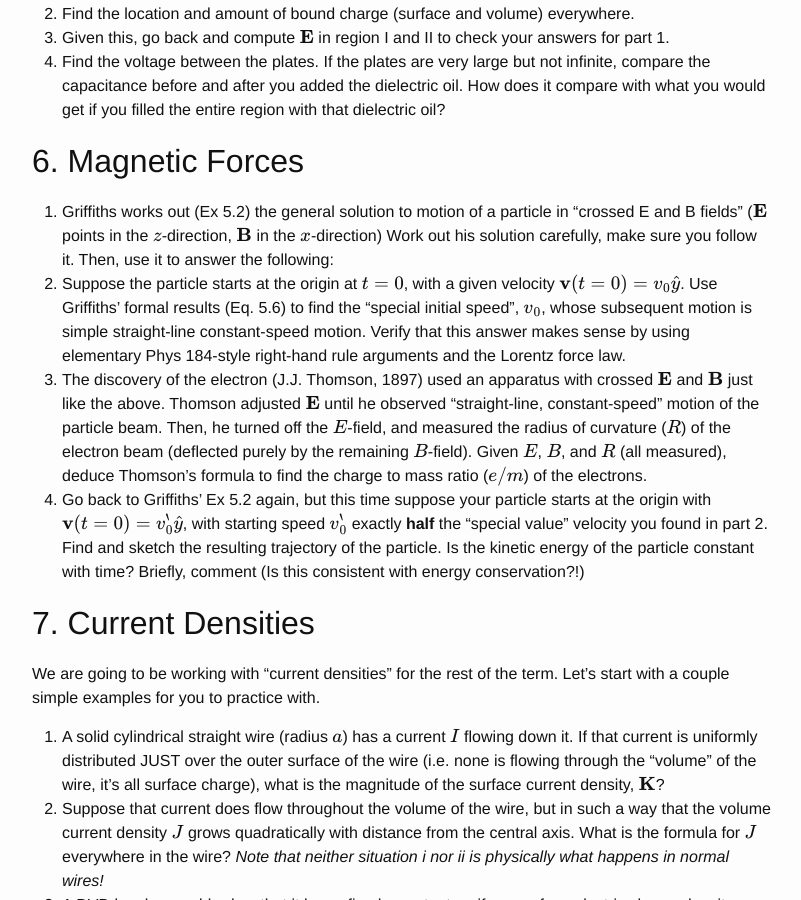
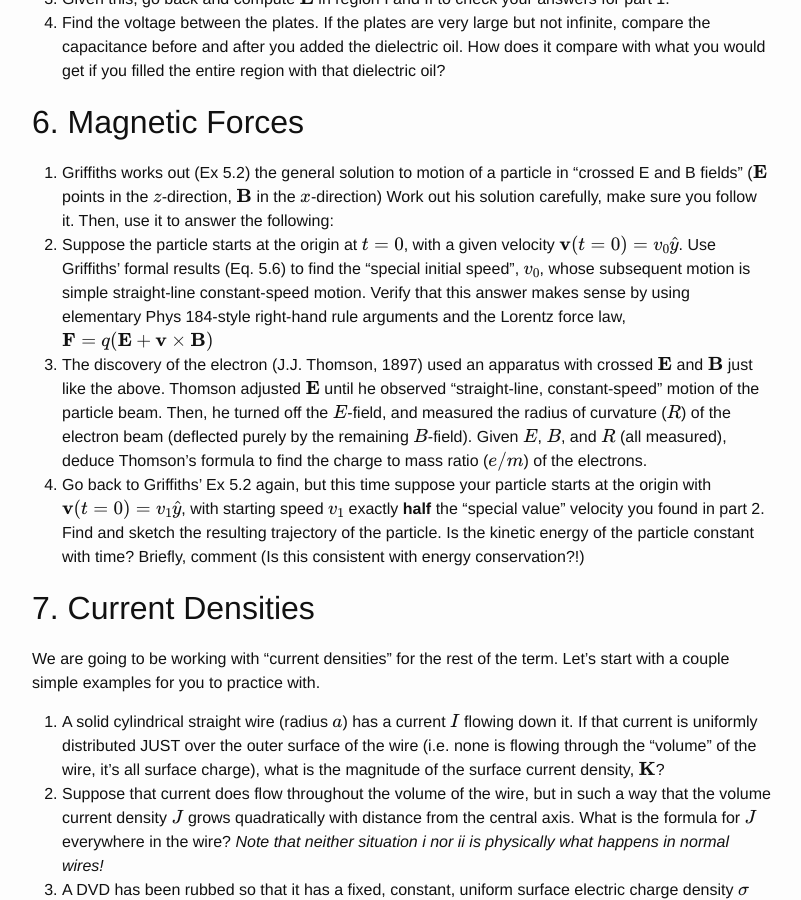
Before and after one commit to dannycab/phy481msu, a Jekyll site: the page built from assignments/homework8.md, in a window 1280 px wide and 900 px high, scrolled down 2336 px. Shown: the whole window, without its empty margins (238-1039 px from the left). Built offline with Jekyll 4.4.1, drawn with Linux system fonts in a browser that asks for light colours; formulas are drawn with MathJax 3; some of the changed text lies outside the part shown.

Commit message:
homework 8 complete

```diff
--- a/assignments/homework8.md
+++ b/assignments/homework8.md
@@ -2,8 +2,6 @@
 layout: homework
 use_math: true
 ---
-
-<p style="color:purple">This homework is not ready until this message is removed.</p>
 
 # Homework 8 (Due November 11th)
 
@@ -58,9 +56,9 @@
 
 ## 6. Magnetic Forces
 1. Griffiths works out (Ex 5.2) the general solution to motion of a particle in "crossed E and B fields" ($\mathbf{E}$ points in the $z$-direction, $\mathbf{B}$ in the $x$-direction) Work out his solution carefully, make sure you follow it. Then, use it to answer the following:
-2. Suppose the particle starts at the origin at $t=0$, with a given velocity $\mathbf{v}(t=0) = v_0\hat{y}$. Use Griffiths' formal results (Eq. 5.6) to find the "special initial speed", $v_0$, whose subsequent motion is simple straight-line constant-speed motion. Verify that this answer makes sense by using elementary Phys 184-style right-hand rule arguments and the Lorentz force law.
+2. Suppose the particle starts at the origin at $t=0$, with a given velocity $\mathbf{v}(t=0) = v_0\hat{y}$. Use Griffiths' formal results (Eq. 5.6) to find the "special initial speed", $v_0$, whose subsequent motion is simple straight-line constant-speed motion. Verify that this answer makes sense by using elementary Phys 184-style right-hand rule arguments and the Lorentz force law, $\mathbf{F} = q (\mathbf{E} + \mathbf{v} \times \mathbf{B})$
 3. The discovery of the electron (J.J. Thomson, 1897) used an apparatus with crossed $\mathbf{E}$ and $\mathbf{B}$ just like the above. Thomson adjusted $\mathbf{E}$ until he observed "straight-line, constant-speed" motion of the particle beam. Then, he turned off the $E$-field, and measured the radius of curvature ($R$) of the electron beam (deflected purely by the remaining $B$-field). Given $E$, $B$, and $R$ (all measured), deduce Thomson’s formula to find the charge to mass ratio ($e/m$) of the electrons.
-4. Go back to Griffiths' Ex 5.2 again, but this time suppose your particle starts at the origin with $\mathbf{v}(t=0) = v^{'}_0\hat{y}$, with starting speed $v^{'}_0$ exactly **half** the "special value" velocity you found in part 2.  Find and sketch the resulting trajectory of the particle. Is the kinetic energy of the particle constant with time? Briefly, comment (Is this consistent with energy conservation?!)
+4. Go back to Griffiths' Ex 5.2 again, but this time suppose your particle starts at the origin with $\mathbf{v}(t=0) = v_1\hat{y}$, with starting speed $v_1$ exactly **half** the "special value" velocity you found in part 2.  Find and sketch the resulting trajectory of the particle. Is the kinetic energy of the particle constant with time? Briefly, comment (Is this consistent with energy conservation?!)
 
 ## 7. Current Densities
 
```
Also changed, not shown: other parts of assignments/homework8.md (+1 -1 lines), assignments/list_of_assignments.md (+1 -0 lines), 2 other files.
